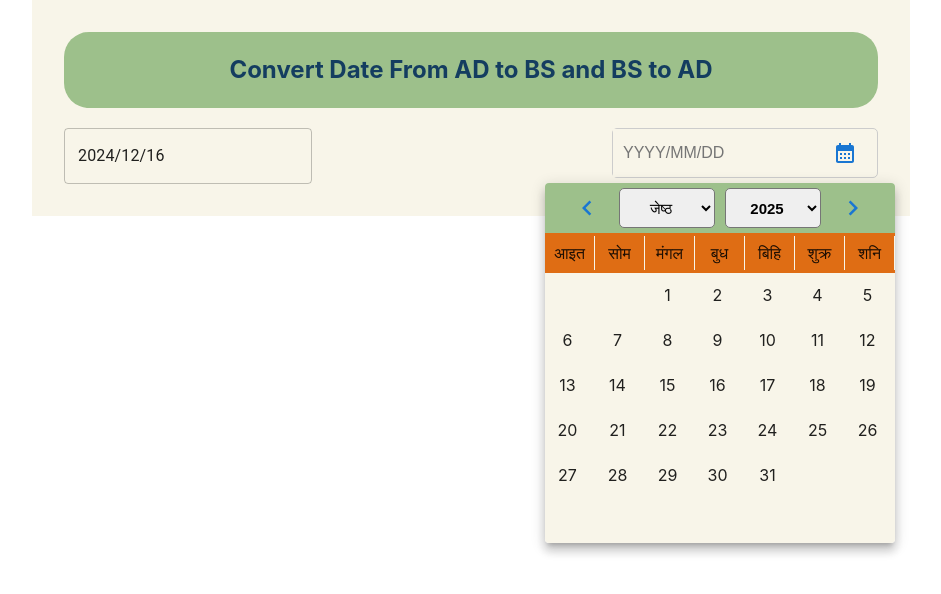
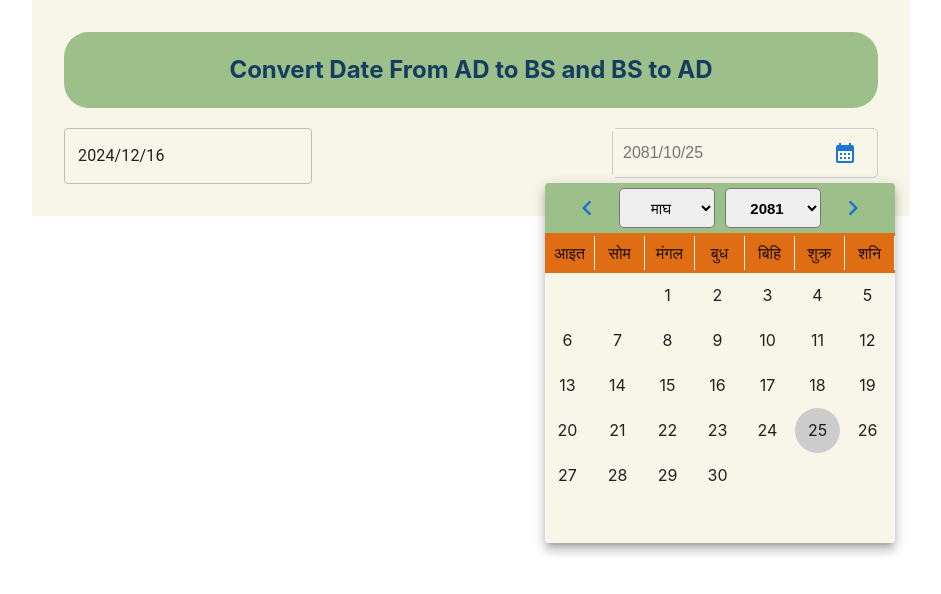
Before and after one commit to bipin-Pariyar2003/Nepali-Date-Picker, a React (Vite) app: page / in a window 1280 px wide. Both pictures are taken after a click on the button 1014 px from the left and 153 px from the top of the page. Shown: the top 594 px of the page, without its empty margins (169-1110 px from the left). Built offline with nearby package versions, Linux system fonts and the light colour scheme.

Commit message:
fixed error month out of range

```diff
--- a/src/Components/DatePickerUI/index.css
+++ b/src/Components/DatePickerUI/index.css
@@ -1,3 +1,7 @@
 .gatey:not(:empty):hover {
   background-color: #ccc;
 }
+
+.selected-day {
+  background-color: #ccc;
+}
--- a/src/Components/DatePickerUI/index.jsx
+++ b/src/Components/DatePickerUI/index.jsx
@@ -6,19 +6,38 @@ import KeyboardArrowRightIcon from "@mui/icons-material/KeyboardArrowRight";
 import KeyboardArrowLeftIcon from "@mui/icons-material/KeyboardArrowLeft";
 import { calendar_data } from "../../assets/RNepaliCalendar/data";
 import "./index.css";
-import { useState } from "react";
-// import getDaysInMonth from "../../assets/RNepaliCalendar/index";
+import { useState, useEffect, useCallback } from "react";
+
 import RNepaliCalendar from "../../assets/RNepaliCalendar";
-
-export default function DatePickerUI({ anchorEl, handleClose }) {
+// pass the formatted date too
+export default function DatePickerUI({ anchorEl, handleClose, onDateSelect }) {
+  // export default function DatePickerUI({ anchorEl, handleClose }) {
   // creating object of RNepaliCalendar
   const nepaliCalendar = new RNepaliCalendar();
   const open = Boolean(anchorEl);
   const id = open ? "date-picker-popover" : undefined;
 
-  //creating state for year and month
-  const [selectedMonth, setSelectedMonth] = useState(new Date().getMonth() + 1);
-  const [selectedYear, setSelectedYear] = useState(new Date().getFullYear());
+  // getting current Nepali Date
+  const currentNepaliDate = nepaliCalendar.getCurrentBS();
+  // creating state for year and month
+  const [selectedMonth, setSelectedMonth] = useState(+currentNepaliDate.month);
+  const [selectedYear, setSelectedYear] = useState(+currentNepaliDate.year);
+  const [selectedDay, setSelectedDay] = useState(+currentNepaliDate.date);
+
+  // creating state for whole date
+  // const [selectedDate, setSelectedDate] = useState(currentNepaliDate.date);
+
+  // Format the selected date as YYYY/MM/DD
+  const formattedSelectedDate = `${selectedYear}/${String(
+    selectedMonth
+  ).padStart(2, "0")}/${String(selectedDay).padStart(2, "0")}`;
+
+  // // Update parent component with selected date whenever it changes
+  useEffect(() => {
+    if (onDateSelect) {
+      onDateSelect(formattedSelectedDate);
+    }
+  }, [formattedSelectedDate, onDateSelect]);
 
   // calculate the initial day of the week for the first day of the month
   const initialDayOfWeek = nepaliCalendar.getInitialNepaliDay(
@@ -42,6 +61,10 @@ export default function DatePickerUI({ anchorEl, handleClose }) {
   const handleMonthChange = (event) => {
     setSelectedMonth(Number(event.target.value));
   };
+  const handleDayChange = (date) => {
+    if (!date) return;
+    setSelectedDay(+date);
+  };
 
   //handling previous btn
   const handlePreBtn = () => {
@@ -54,15 +77,31 @@ export default function DatePickerUI({ anchorEl, handleClose }) {
     }
   };
 
-  //handling next btn
+  // handling next btn
   const handleNextBtn = () => {
     if (selectedMonth === 12) {
       setSelectedMonth(1);
       setSelectedYear((sYear) => sYear + 1);
+      setSelectedDay(1);
     } else {
       setSelectedMonth((sMonth) => sMonth + 1);
     }
   };
+
+//  //handle next btn
+//  const handleNextBtn = () =>{
+//   const newMonth = selectedMonth ===12? 1 : selectedMonth+1;
+//   const newYear = selectedMonth ===12? selectedYear+1 : selectedYear;
+//     // Ensure we have calendar data for the new month and year
+//     if (calendar_data[newYear] && calendar_data[newYear][newMonth - 1]) {
+//       setSelectedMonth(newMonth);
+//       setSelectedYear(newYear);
+//       setSelectedDay(1);  // Reset to first day of the new month
+//     } else {
+//       console.error(`No calendar data for year ${newYear}, month ${newMonth}`);
+//       // Optionally, you could show a user-friendly error message
+//     }
+//  }
 
   return (
     <>
@@ -209,12 +248,16 @@ export default function DatePickerUI({ anchorEl, handleClose }) {
                 alignContent: "center",
               }}
             >
-              {/* loop to show 30 gateys static  */}
+              {/* showing gatey  */}
               {paddedDateGatey.map((date, index) => {
                 return (
                   <React.Fragment key={index}>
                     <div
-                      className="gatey"
+                      value={date}
+                      // className="gatey"
+                      className={`gatey ${
+                        date === selectedDay ? "selected-day" : ""
+                      }`}
                       style={{
                         textAlign: "center",
                         padding: "10px",
@@ -223,6 +266,7 @@ export default function DatePickerUI({ anchorEl, handleClose }) {
                         width: "25px",
                         cursor: date ? "pointer" : "default",
                       }}
+                      onClick={() => handleDayChange(date)}
                     >
                       {date || ""}
                     </div>
--- a/src/Components/NepDatePicker/index.jsx
+++ b/src/Components/NepDatePicker/index.jsx
@@ -6,6 +6,8 @@ import DatePickerUI from "../DatePickerUI";
 import { useState } from "react";
 const NepDatePicker = () => {
   const [anchorEl, setAnchorEl] = useState(null);
+  //parent component
+  const [selectedDate, setSelectedDate] = useState(null);
 
   const handleShowDatePicker = (event) => {
     setAnchorEl(event.currentTarget);
@@ -14,6 +16,12 @@ const NepDatePicker = () => {
   const handleClose = () => {
     setAnchorEl(null);
   };
+
+  //handle date selection
+  const handleDateSelect = (date) =>{
+    setSelectedDate(date);
+    // handleClose();
+  }
 
   return (
     <>
@@ -30,7 +38,8 @@ const NepDatePicker = () => {
           <input
             type="text"
             id="date-input"
-            placeholder="YYYY/MM/DD"
+            placeholder={selectedDate || "YYYY/MM/DD"}
+            // placeholder="YYYY/MM/DD"
             style={{
               padding: "10px",
               paddingBottom: "15px",
@@ -47,7 +56,7 @@ const NepDatePicker = () => {
             <CalendarMonthIcon />
           </Button>
         </div>
-        <DatePickerUI anchorEl={anchorEl} handleClose={handleClose} />
+        <DatePickerUI anchorEl={anchorEl} handleClose={handleClose} onDateSelect={handleDateSelect} />
       </div>
     </>
   );
```
